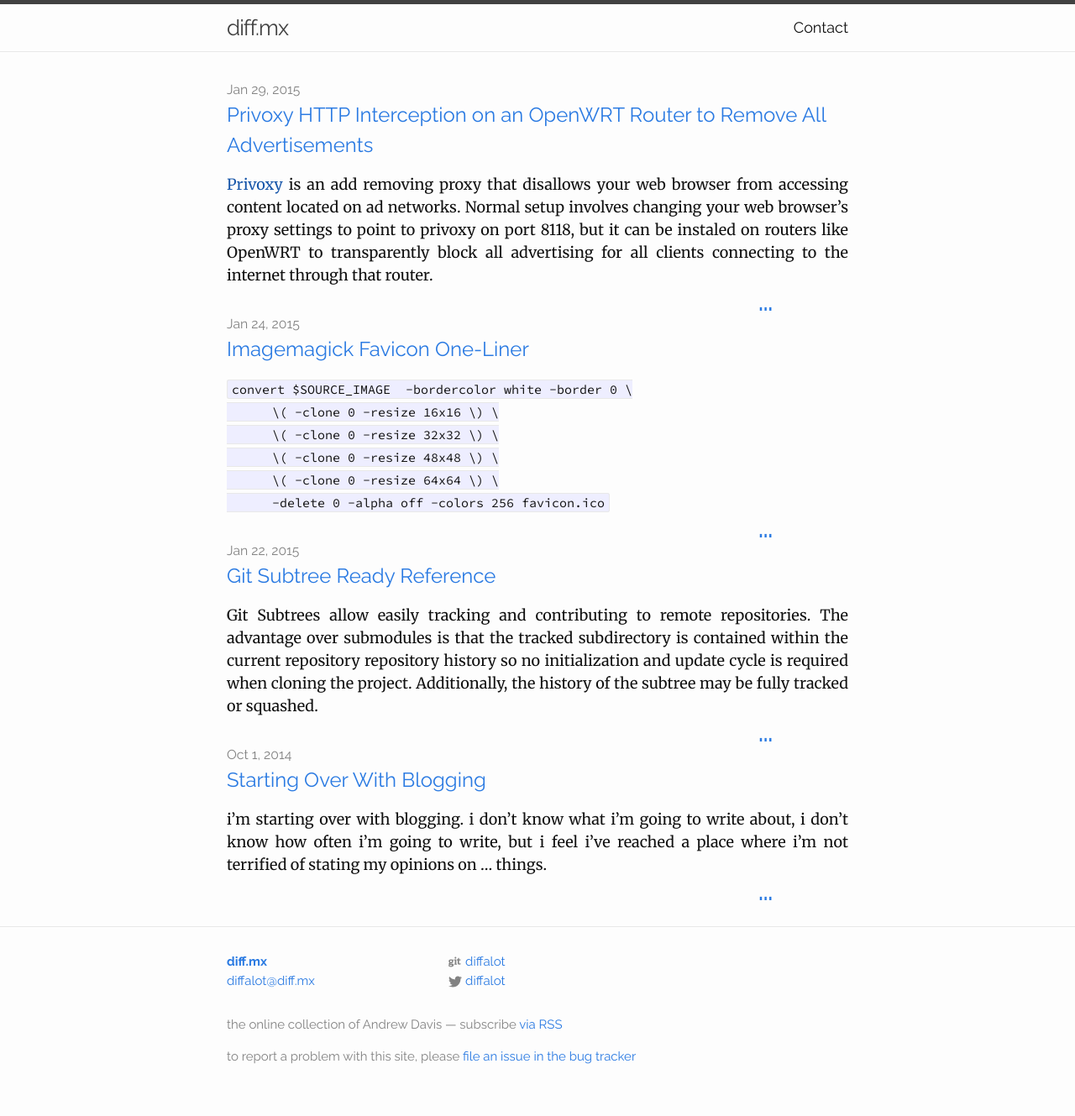
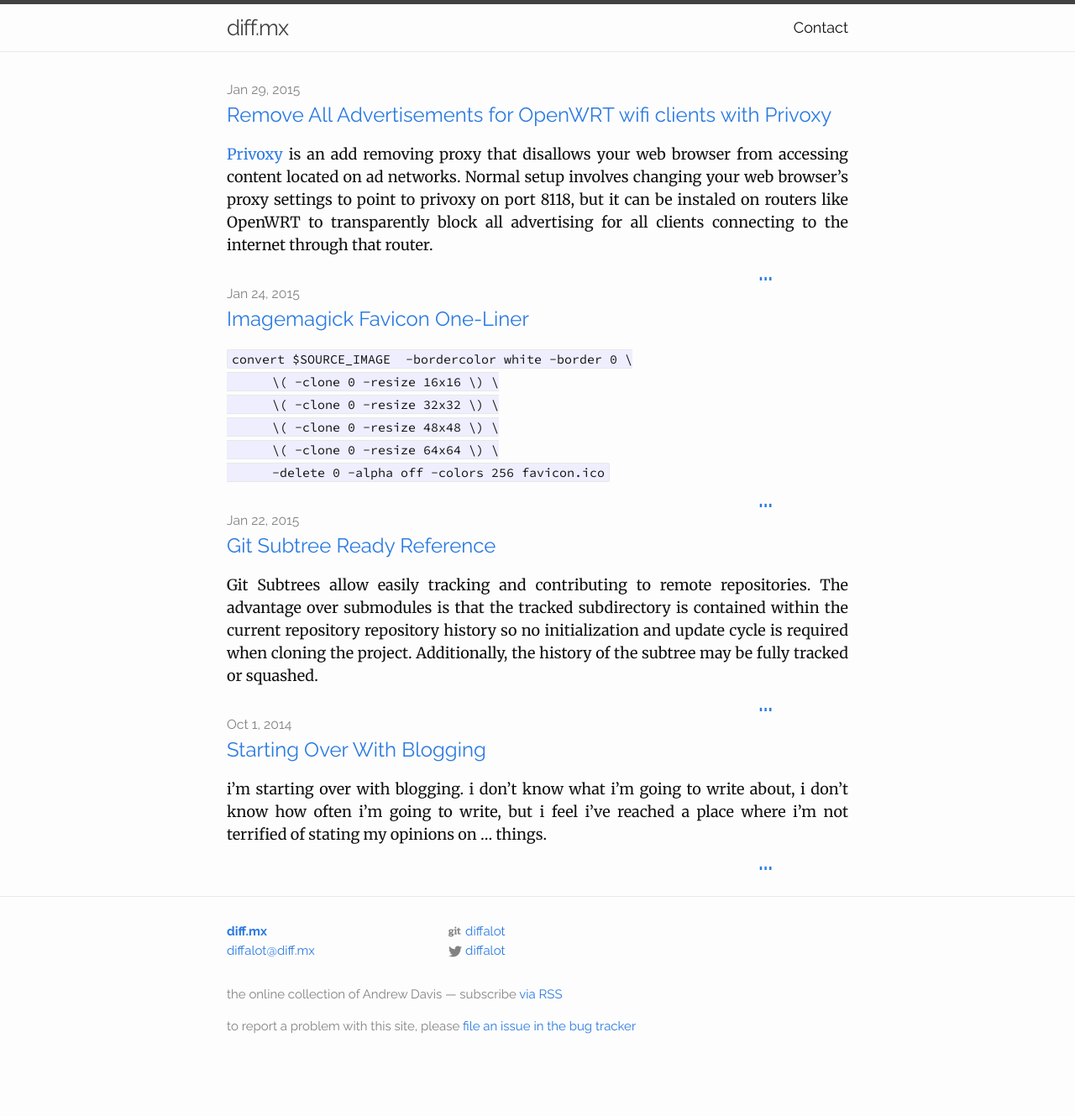
Before and after one commit to diffalot/diff.mx, a Jekyll site: the page built from index.html, in a window 1280 px wide. Shown: the whole page at 84% size. Built offline with Jekyll 4.4.1, drawn with Linux system fonts in a browser that asks for light colours; after the commit the page ends 1293 px from its top, so only the background shows below that.

Commit message:
retitle privoxy post, add link to privoxy

```diff
--- a/_posts/2015-01-29-privoxy-http-interception.md
+++ b/_posts/2015-01-29-privoxy-http-interception.md
@@ -1,12 +1,12 @@
 ---
 layout: post
-title:  "Privoxy HTTP Interception on an OpenWRT Router to Remove All Advertisements"
+title:  "Remove All Advertisements for OpenWRT wifi clients with Privoxy"
 date:   2015-01-29 12:00:00
 categories: [administration]
 tags: [openwrt, privoxy, adblock, do not track, advertising]
 ---
 
-[Privoxy]() is an add removing proxy that disallows your web browser from
+[Privoxy](http://www.privoxy.org/) is an add removing proxy that disallows your web browser from
 accessing content located on ad networks.  Normal setup involves changing your
 web browser's proxy settings to point to privoxy on port 8118, but it can be
 instaled on routers like OpenWRT to transparently block all advertising for all
```
